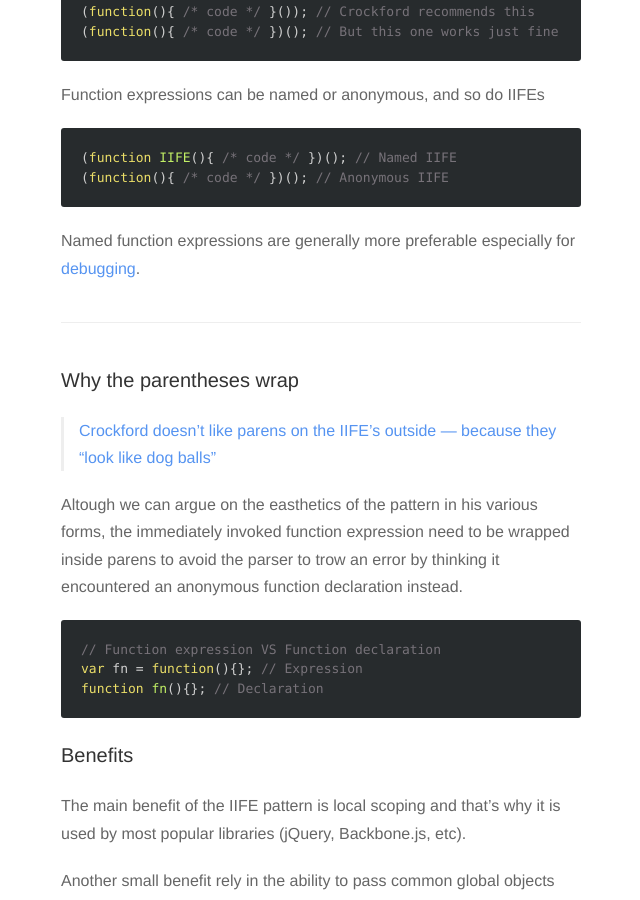
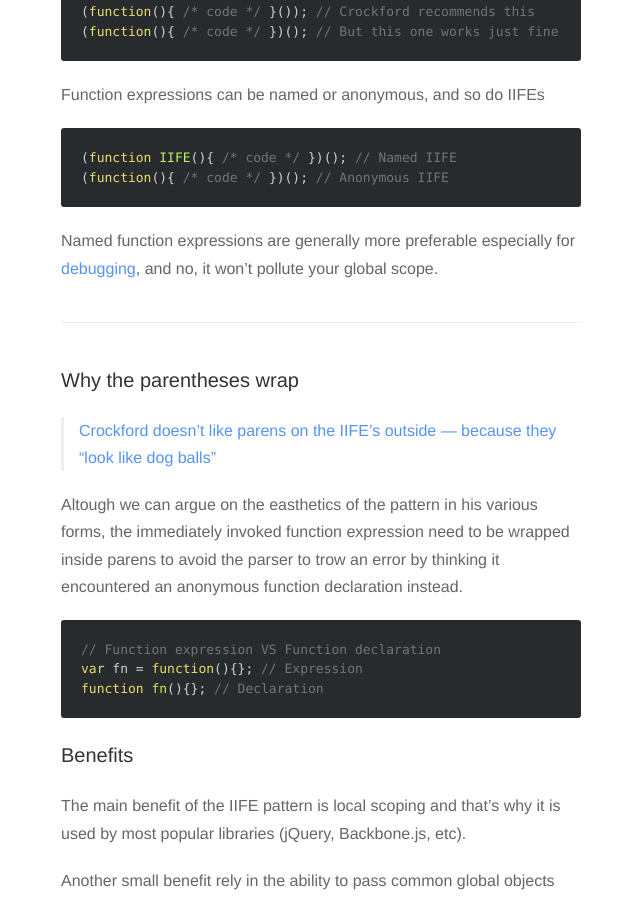
Before and after one commit to nickbalestra/nickbalestra.github.io, a Jekyll site: the page built from _posts/2015-06-08-IIFE.markdown, in a window 1280 px wide and 900 px high, scrolled down 618 px. Shown: the whole window, without its empty margins (319-959 px from the left). Built offline with Jekyll 4.4.1, drawn with Linux system fonts in a browser that asks for light colours; nearby versions of some CDN libraries; Markdown is read by kramdown in place of the engine named in the settings.

Commit message:
little add on the IIFE post

````diff
--- a/_posts/2015-06-08-IIFE.markdown
+++ b/_posts/2015-06-08-IIFE.markdown
@@ -22,7 +22,7 @@ Function expressions can be named or anonymous, and so do IIFEs
 (function(){ /* code */ })(); // Anonymous IIFE
 ```
 
-Named function expressions are generally more preferable especially for [debugging](https://developer.chrome.com/devtools/docs/javascript-debugging#call-stack-panel).
+Named function expressions are generally more preferable especially for [debugging](https://developer.chrome.com/devtools/docs/javascript-debugging#call-stack-panel), and no, it won't pollute your global scope.
 
 * * *
 
````
